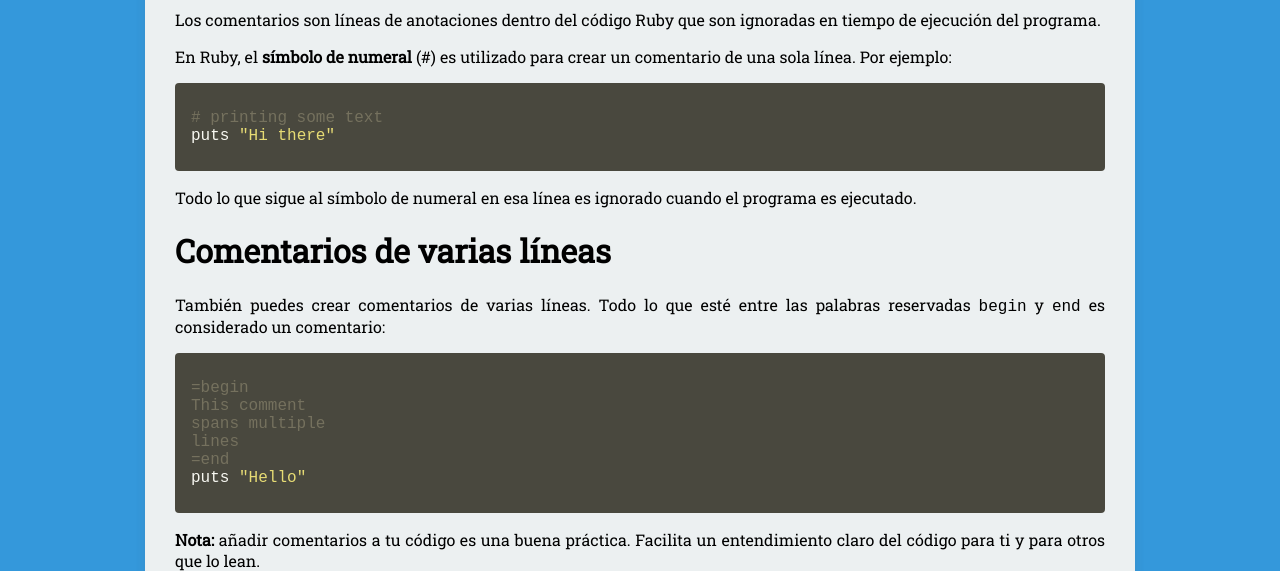
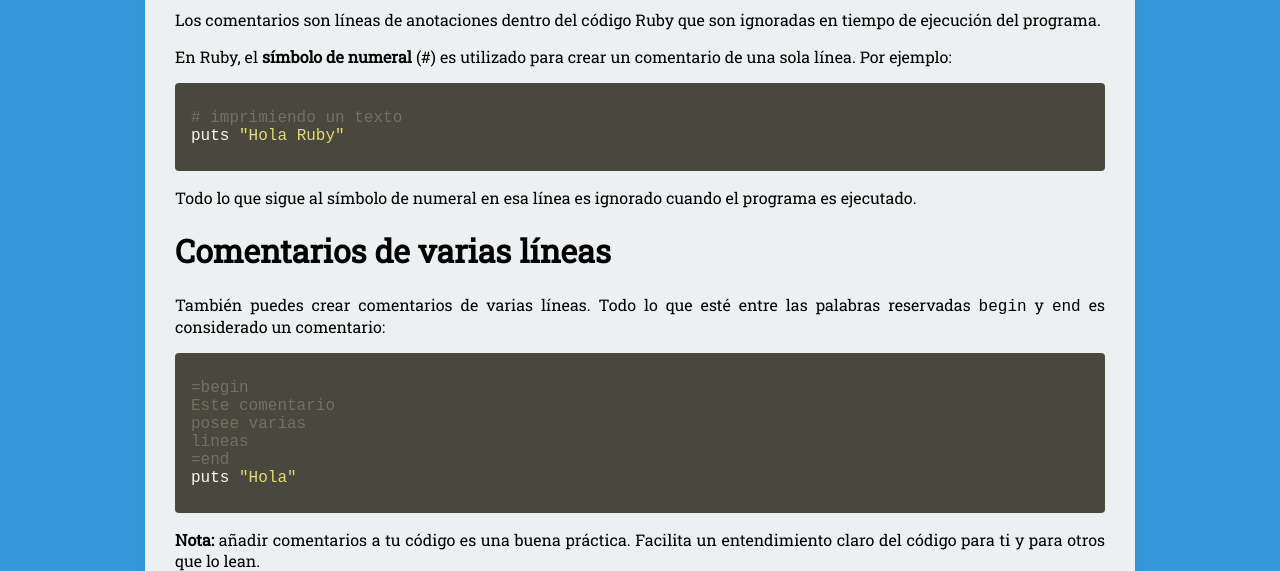
Before and after one commit to nisoto/Blog-anterior-2.0, a Jekyll site: the page built from _posts/2018-03-03-comentarios-ruby.md, in a window 1280 px wide. Shown: the part 267-838 px from the top of the page. Built offline with Jekyll 4.4.1, drawn with Linux system fonts in a browser that asks for light colours; nearby versions of some CDN libraries.

Commit message:
Update 2018-03-03-comentarios-ruby.md

```diff
--- a/_posts/2018-03-03-comentarios-ruby.md
+++ b/_posts/2018-03-03-comentarios-ruby.md
@@ -13,8 +13,8 @@ Los comentarios son líneas de anotaciones dentro del código Ruby que son ignor
 En Ruby, el **símbolo de numeral** (#) es utilizado para crear un comentario de una sola línea. Por ejemplo:
 
 {% highlight ruby %}
-# printing some text
-puts "Hi there"
+# imprimiendo un texto
+puts "Hola Ruby"
 {% endhighlight %}
 
 Todo lo que sigue al símbolo de numeral en esa línea es ignorado cuando el programa es ejecutado.
@@ -25,11 +25,11 @@ También puedes crear comentarios de varias líneas. Todo lo que esté entre las
 
 {% highlight ruby %}
 =begin
-This comment
-spans multiple
-lines
+Este comentario
+posee varias
+lineas
 =end
-puts "Hello"
+puts "Hola"
 {% endhighlight %}
 
 **Nota:** añadir comentarios a tu código es una buena práctica. Facilita un entendimiento claro del código para ti y para otros que lo lean.
```
